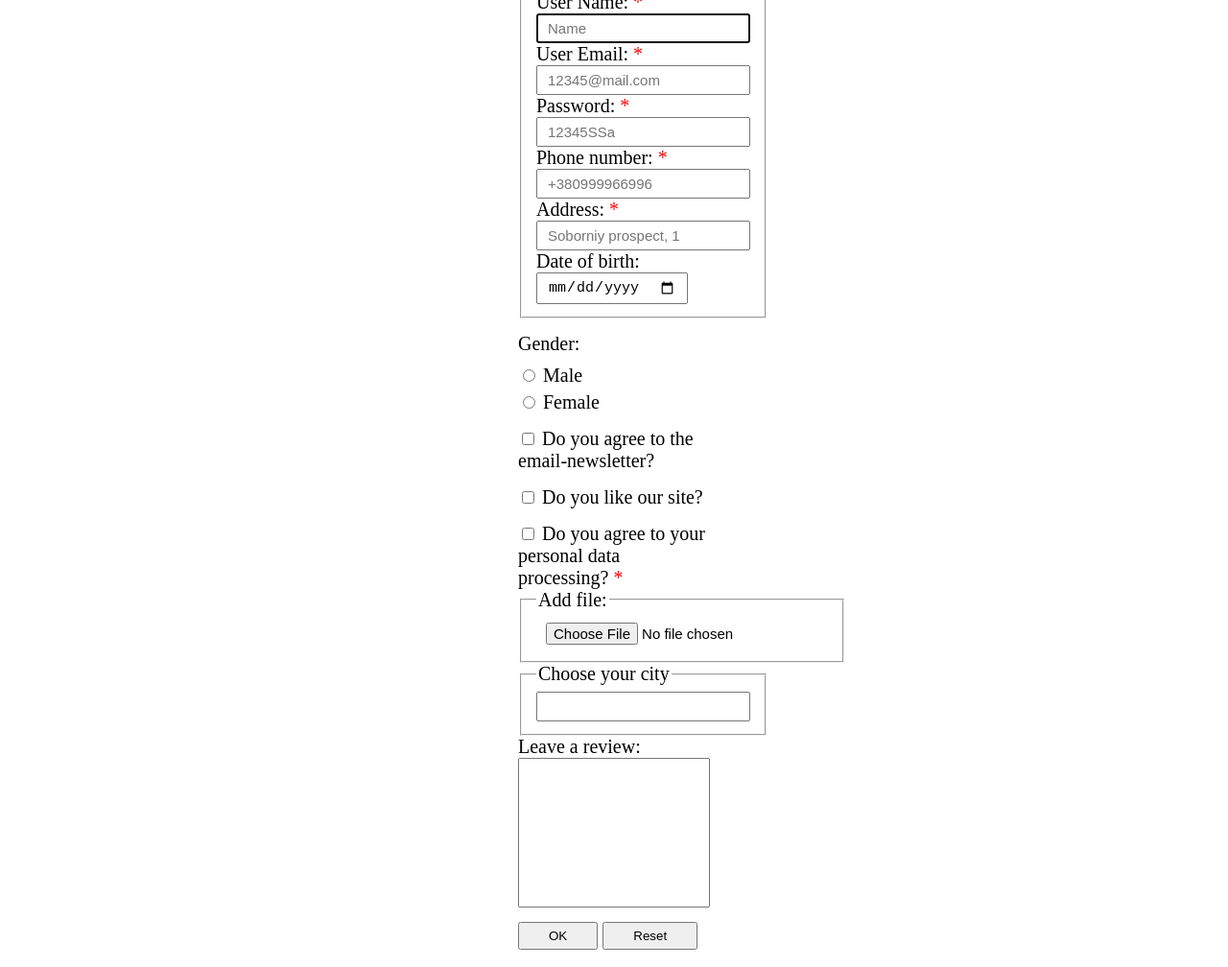
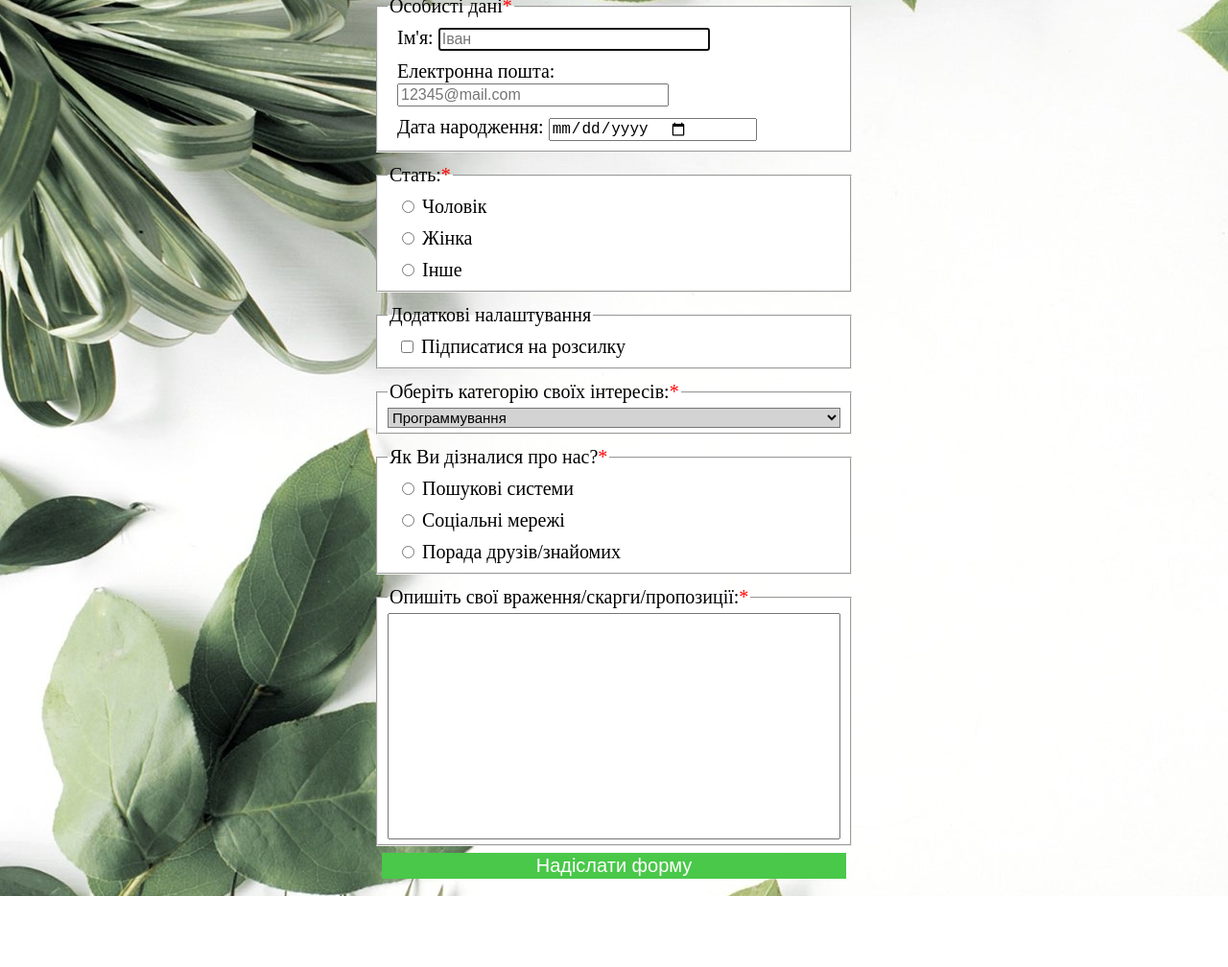
Before and after one commit to GK-Sabina/FM2023-1-project-form_label, a plain HTML site: page index.html in a window 1280 px wide. Shown: the part 72-1080 px from the top of the page at 96% size. After the commit the page ends 1006 px from the top, so only its background shows below. Drawn offline with Linux system fonts and the light colour scheme; a web font is replaced by a local one.

Commit message:
Add form feedback

```diff
--- a/assets/css/style.css
+++ b/assets/css/style.css
@@ -1,48 +1,69 @@
 body{
+    font-family: 'Shantell Sans';
+    font-weight: 300;
     display: flex;
     justify-content: center;
     font-size: 20px;
     padding: 10px;
+    background-image: url(./../images/background.jpg);
 }
-.form{
+h1{
+    text-align: center;
+    font-size: 30px;
+    margin: 5px;
+    background-color: #fff
+}
+form{
     display: flex;
     flex-direction: column;
-    width: 200px;
-    max-width: 300px;
+    width: 500px;
+    max-width: 600px;
 }
-
-/* .info-user{
+input{
+    font-size: 16px;
+    padding-right: 70px;
+}
+input:focus{
+    color: rgb(21, 114, 21);
+}
+fieldset{
     display: flex;
     flex-direction: column;
-    width: 200px;
-    max-width: 300px;
-} */
+    padding: 5px 10px;
+    margin-top: 5px;
+    margin-bottom: 7px;
+    background-color: #fff;
+}
+legend{
+    font-weight: 400;
+}
 label{
-    margin-top: 15px;
-}
-input{
-    font-size: 15px;
     padding: 5px 10px;
-}
-div{
-    margin-top: 15px;
-}
-.button{
-    padding: 5px 30px;
-}
-h2{
-    font-size: 20px;
-    font-weight: 100;
-    margin-top: 15px;
-    margin-bottom: 5px;
-}
-.gender{
-    margin-top: 5px;
 }
 .required::after{
     content: "*";
     color: red;
 }
+select{
+    font-size: 15px;
+    background-color: lightgrey;
+}
 textarea{
     resize: none;
+    font-size: 20px;
+    color: rgb(21, 114, 21);
 }
+.button{
+    text-align: center;
+}
+button{
+    font-size: 20px;
+    color: #fff;
+    background-color: rgb(73, 200, 73);
+    padding-right: 160px;
+    padding-left: 160px;
+    border: 1px solid rgb(73, 200, 73);
+}
+button:hover{
+    background-color: green;
+}
--- a/index.html
+++ b/index.html
@@ -4,107 +4,92 @@
     <meta charset="UTF-8">
     <meta name="viewport" content="width=device-width, initial-scale=1.0">
     <link rel="stylesheet" href="./assets/css/style.css">
-    <title>Document</title>
+    <link rel="preconnect" href="https://fonts.googleapis.com">
+    <link rel="preconnect" href="https://fonts.gstatic.com" crossorigin>
+    <link href="https://fonts.googleapis.com/css2?family=Caveat:wght@500&family=Kablammo&family=Moirai+One&family=Shantell+Sans:wght@300;400&display=swap" rel="stylesheet">
+    <title>Form | Feedback</title>
 </head>
+
 <body>
-    <form class="form" action="/text-direction" method="GET">
-     <fieldset>
-        <legend>User Info:</legend>
-        <div class="info-user">
+    <form>
+
+   <h1>Форма зворотнього зв'язку</h1>
+
+    <fieldset class="fieldset">
+        <legend>Особисті дані<span class="required"></span></legend>
         <label>
-            User Name: <span class="required"></span>
-            <input type="text" placeholder="Name" name="name" autofocus required>
+            Ім'я:
+            <input type="text" placeholder="Іван" name="name" autofocus required>
         </label>
-
         <label>
-            User Email: <span class="required"></span>
+            Електронна пошта:
             <input type="email" placeholder="12345@mail.com" name="email" pattern="[^@ \t\r\n]+@[^@ \t\r\n]+\.[^@ \t\r\n]+" required>
         </label>
-
         <label>
-            Password: <span class="required"></span>
-            <input type="password" placeholder="12345SSa" name="password" required>
+            Дата народження:
+            <input type="date" name="date">
         </label>
-
-        <label>
-            Phone number: <span class="required"></span>
-            <input type="tel" placeholder="+380999966996" name="tel" required>
-        </label>
-
-        <label>
-            Address: <span class="required"></span>
-            <input type="text" placeholder="Soborniy prospect, 1" name="address" required>
-        </label>
-
-        <label>
-            Date of birth:
-            <input type="date" placeholder="01.01.1990" name="date">
-        </label>
-
-        </div>
     </fieldset>
 
-        <h2>Gender:</h2>
+    <fieldset>
+        <legend>Стать:<span class="required"></span></legend>
         <label class="gender">
-            <input type="radio" value="Male" name="gender"> Male
+            <input type="radio" value="Male" name="gender" required> Чоловік
         </label>
         <label class="gender">
-            <input type="radio" value="Female" name="gender"> Female
+            <input type="radio" value="Female" name="gender" required> Жінка
         </label>
-
-        <label class="checkbox">
-            <input type="checkbox" name="isSubscribed">
-            Do you agree to the email-newsletter?
+        <label class="gender">
+            <input type="radio" value="Other" name="gender" required> Інше
         </label>
-
-        <label class="checkbox">
-            <input type="checkbox" name="isLike">
-            Do you like our site?
-        </label>
-
-        <label class="checkbox">
-            <input type="checkbox" name="isAgree" required>
-            Do you agree to your personal data processing?
-            <span class="required"></span>
-        </label>
+    </fieldset>
 
     <fieldset>
-            <legend>Add file:</legend>
-            <input type="file" name="file">
+        <legend>Додаткові налаштування</legend>
+        <label>
+            <input type="checkbox" name="isNewsletter">
+            Підписатися на розсилку
+        </label>
     </fieldset>
 
-        <!-- <fieldset>
-            <legend>Choose your city</legend>
-            <select name="city">
-                <option value="Kyiv">Kyiv</option>
-             <optgroup label="Dnipropetrovska obl.">
-                <option value="Dnipro">Dnipro</option>
-                <option value="Pavlograd">Pavlograd</option>
-                <option value="Kryvyi Rig">Kryvyi Rig</option>
+    <fieldset>
+    <legend>Оберіть категорію своїх інтересів:<span class="required"></span></legend>
+            <select name="hobby" required>
+            <optgroup label="Технологїї">
+                <option value="Programming">Программування</option>
+                <option value="Net">Мережі</option>
+                <option value="Other">Інше</option>
             </optgroup>
-                <option value="Kharkiv">Kharkiv</option>
+            <optgroup label="Музика">
+                <option value="Rock">Рок</option>
+                <option value="Pop">Поп</option>
+                <option value="Other">Інше</option>
+            </optgroup>
             </select>
-        </fieldset> -->
+    </fieldset>
 
     <fieldset>
-            <legend>Choose your city</legend>
-            <input type="text" name="city" list="city-list">
-        <datalist id="city-list">
-            <option value="Kyiv">Kyiv</option>
-            <option value="Dnipro">Dnipro</option>
-            <option value="Pavlograd">Pavlograd</option>
-            <option value="Kryvyi Rig">Kryvyi Rig</option>
-            <option value="Kharkiv">Kharkiv</option>
-        </datalist>
+        <legend>Як Ви дізналися про нас?<span class="required"></span></legend>
+        <label>
+            <input type="radio" value="SearchSystem" name="survey" required> Пошукові системи
+        </label>
+        <label>
+            <input type="radio" value="SocialMedia" name="survey" required> Соціальні мережі
+        </label>
+        <label>
+            <input type="radio" value="Advice" name="survey" required> Порада друзів/знайомих
+        </label>
     </fieldset>
 
-        Leave a review:
-        <textarea name="text" cols="10" rows="10" maxlength="20"></textarea>
+    <fieldset>
+        <legend>Опишіть свої враження/скарги/пропозиції:<span class="required"></span></legend>
+        <textarea name="text" cols="10" rows="10" maxlength="50" required></textarea>
+    </fieldset>
 
-        <div>
-        <button class="button" type="submit">OK</button>
-        <button class="button" type="reset">Reset</button>
+    <div class="button" >
+        <button class="button" type="submit">Надіслати форму</button>
     </div>
+
     </form>
 </body>
 </html>
```
Also changed, not shown: assets/images/background.jpg (added). Lines whose indentation alone changed are shown as unchanged.
